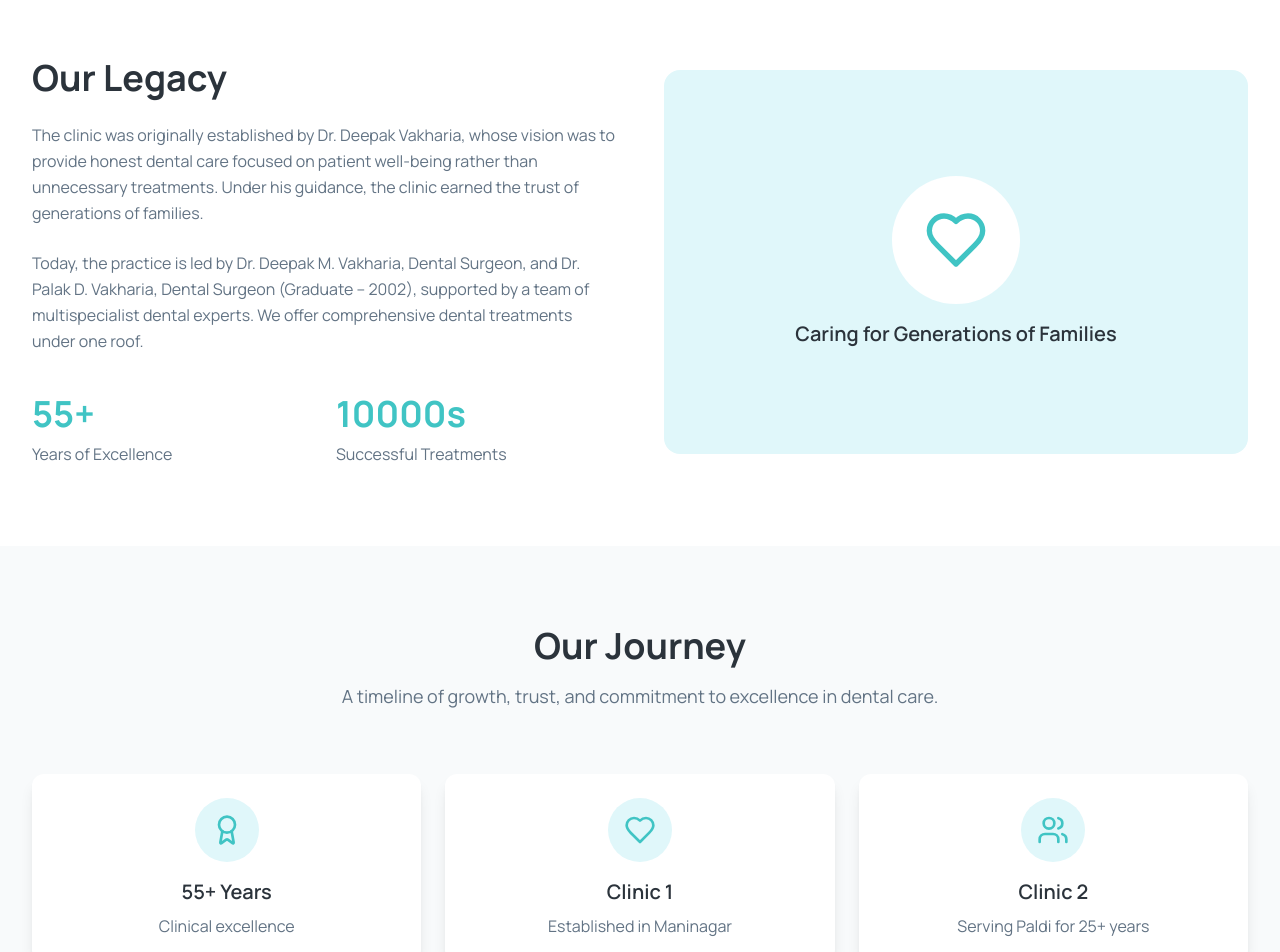
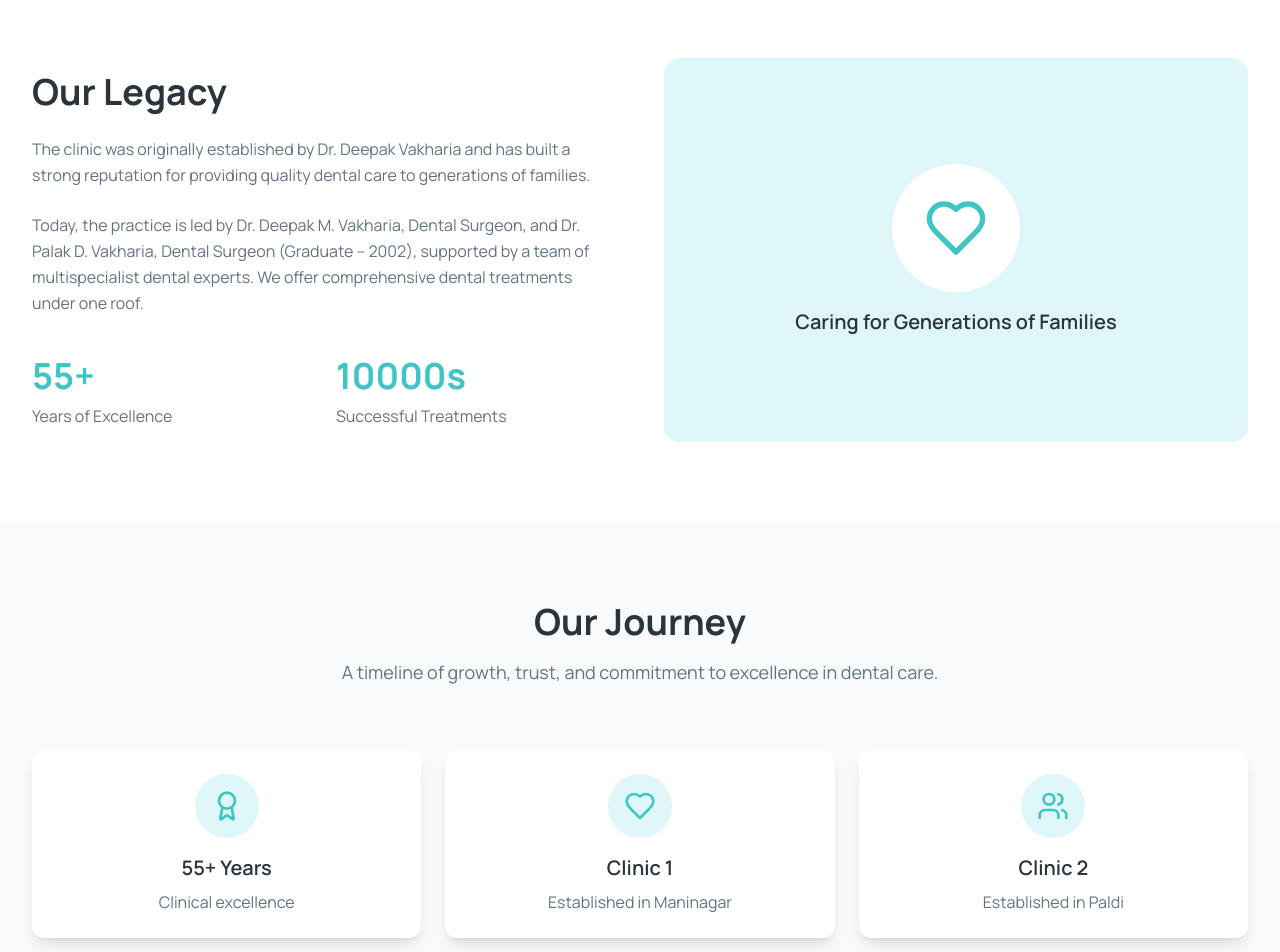
Before and after one commit to jayraiwebbolt-create/vakharia-clinic, a Next.js app: page /about-us in a window 1280 px wide. Shown: the part 480-1432 px from the top of the page. Built offline with nearby package versions, Linux system fonts and the light colour scheme.

Commit message:
Updated page.tsx

```diff
--- a/app/about-us/page.tsx
+++ b/app/about-us/page.tsx
@@ -40,7 +40,7 @@ export default function AboutUs() {
                 Our Legacy
               </h2>
               <p className="text-muted-foreground leading-relaxed">
-                The clinic was originally established by Dr. Deepak Vakharia, whose vision was to provide honest dental care focused on patient well-being rather than unnecessary treatments. Under his guidance, the clinic earned the trust of generations of families.
+                The clinic was originally established by Dr. Deepak Vakharia and has built a strong reputation for providing quality dental care to generations of families.
               </p>
               <p className="text-muted-foreground leading-relaxed">
                 Today, the practice is led by Dr. Deepak M. Vakharia, Dental Surgeon, and Dr. Palak D. Vakharia, Dental Surgeon (Graduate – 2002), supported by a team of multispecialist dental experts. We offer comprehensive dental treatments under one roof.
@@ -107,7 +107,7 @@ export default function AboutUs() {
                   <Users className="w-8 h-8 text-dental-teal" />
                 </div>
                 <h3 className="text-xl font-semibold mb-2">Clinic 2</h3>
-                <p className="text-muted-foreground">Serving Paldi for 25+ years</p>
+                <p className="text-muted-foreground">Established in Paldi</p>
               </CardContent>
             </Card>
 
```
